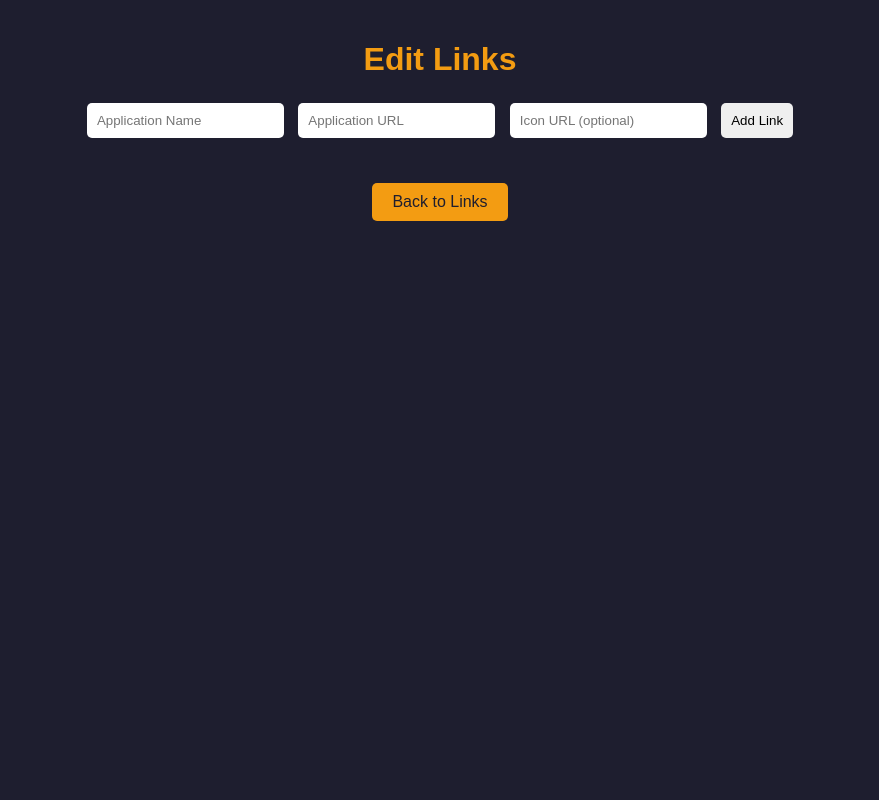
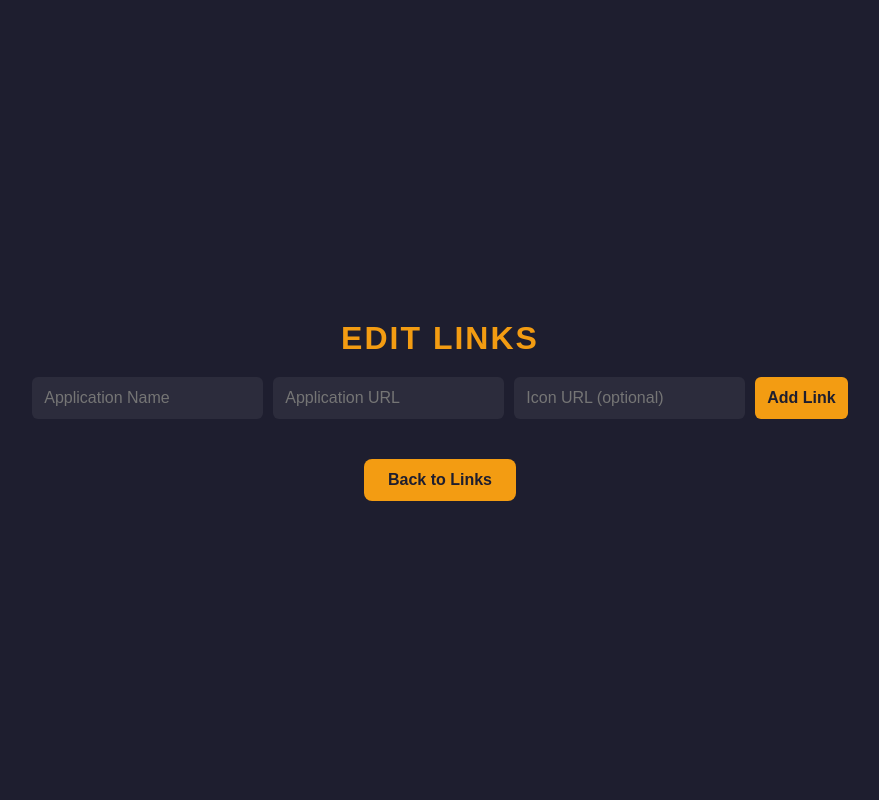
Before and after one commit to LIPMO/DashBoard-Local, a Flask app: template templates/edit.html in a window 1280 px wide. Shown: the whole page, without its empty margins (200-1079 px from the left). Run offline with Flask 3, Linux system fonts and the light colour scheme; the template is opened without the code that fills it, so the values that code supplies are empty.

Commit message:
Update styles.css

```diff
--- a/static/css/styles.css
+++ b/static/css/styles.css
@@ -1,13 +1,18 @@
 body {
     background-color: #1e1e2f;
     color: #ffffff;
-    font-family: Arial, sans-serif;
+    font-family: 'Poppins', Arial, sans-serif;
     margin: 0;
     padding: 0;
+    display: flex;
+    flex-direction: column;
+    align-items: center;
+    justify-content: center;
+    min-height: 100vh;
 }
 
 .container {
-    max-width: 800px;
+    max-width: 900px;
     margin: auto;
     padding: 20px;
     text-align: center;
@@ -16,42 +21,63 @@ body {
 h1 {
     margin-bottom: 20px;
     color: #f39c12;
+    font-size: 2rem;
+    text-transform: uppercase;
+    letter-spacing: 2px;
 }
 
 .links-grid {
     display: grid;
-    grid-template-columns: repeat(auto-fill, minmax(150px, 1fr));
+    grid-template-columns: repeat(auto-fill, minmax(160px, 1fr));
     gap: 20px;
+    padding: 20px;
 }
 
 .link-item {
     background-color: #2c2c3c;
-    padding: 10px;
-    border-radius: 10px;
+    padding: 15px;
+    border-radius: 12px;
     text-align: center;
-    box-shadow: 0 2px 4px rgba(0, 0, 0, 0.5);
+    box-shadow: 0 4px 8px rgba(0, 0, 0, 0.6);
+    transition: transform 0.3s ease, box-shadow 0.3s ease;
+}
+
+.link-item:hover {
+    transform: translateY(-5px);
+    box-shadow: 0 6px 12px rgba(0, 0, 0, 0.8);
 }
 
 .link-item img {
-    max-width: 50px;
+    max-width: 60px;
     margin-bottom: 10px;
+    border-radius: 50%;
 }
 
 .link-item a {
     color: #f39c12;
     text-decoration: none;
+    font-weight: bold;
+    display: block;
+    padding: 5px;
+}
+
+.link-item a:hover {
+    text-decoration: underline;
 }
 
 .edit-button,
 .back-button {
     display: inline-block;
     margin-top: 20px;
-    padding: 10px 20px;
+    padding: 12px 24px;
     background-color: #f39c12;
     color: #1e1e2f;
     border: none;
-    border-radius: 5px;
+    border-radius: 8px;
     text-decoration: none;
+    font-weight: bold;
+    cursor: pointer;
+    transition: background-color 0.3s ease;
 }
 
 .edit-button:hover,
@@ -61,13 +87,37 @@ h1 {
 
 form {
     margin-bottom: 20px;
+    display: flex;
+    flex-wrap: wrap;
+    justify-content: center;
+    gap: 10px;
 }
 
 form input, form button {
-    padding: 10px;
-    margin: 5px;
+    padding: 12px;
     border: none;
-    border-radius: 5px;
+    border-radius: 6px;
+    font-size: 1rem;
+}
+
+form input {
+    flex: 1;
+    max-width: 250px;
+    background-color: #2c2c3c;
+    color: #ffffff;
+    outline: none;
+}
+
+form button {
+    background-color: #f39c12;
+    color: #1e1e2f;
+    font-weight: bold;
+    cursor: pointer;
+    transition: background-color 0.3s ease;
+}
+
+form button:hover {
+    background-color: #e67e22;
 }
 
 .links-list {
@@ -78,12 +128,19 @@ form input, form button {
 .delete-link {
     color: #e74c3c;
     text-decoration: none;
+    font-weight: bold;
+    transition: color 0.3s ease;
+}
+
+.delete-link:hover {
+    color: #c0392b;
+    text-decoration: underline;
 }
 
 .link-item {
     opacity: 0;
     transform: translateY(10px);
-    transition: opacity 0.3s ease, transform 0.3s ease;
+    transition: opacity 0.4s ease, transform 0.4s ease;
 }
 
 .link-item.visible {
```
